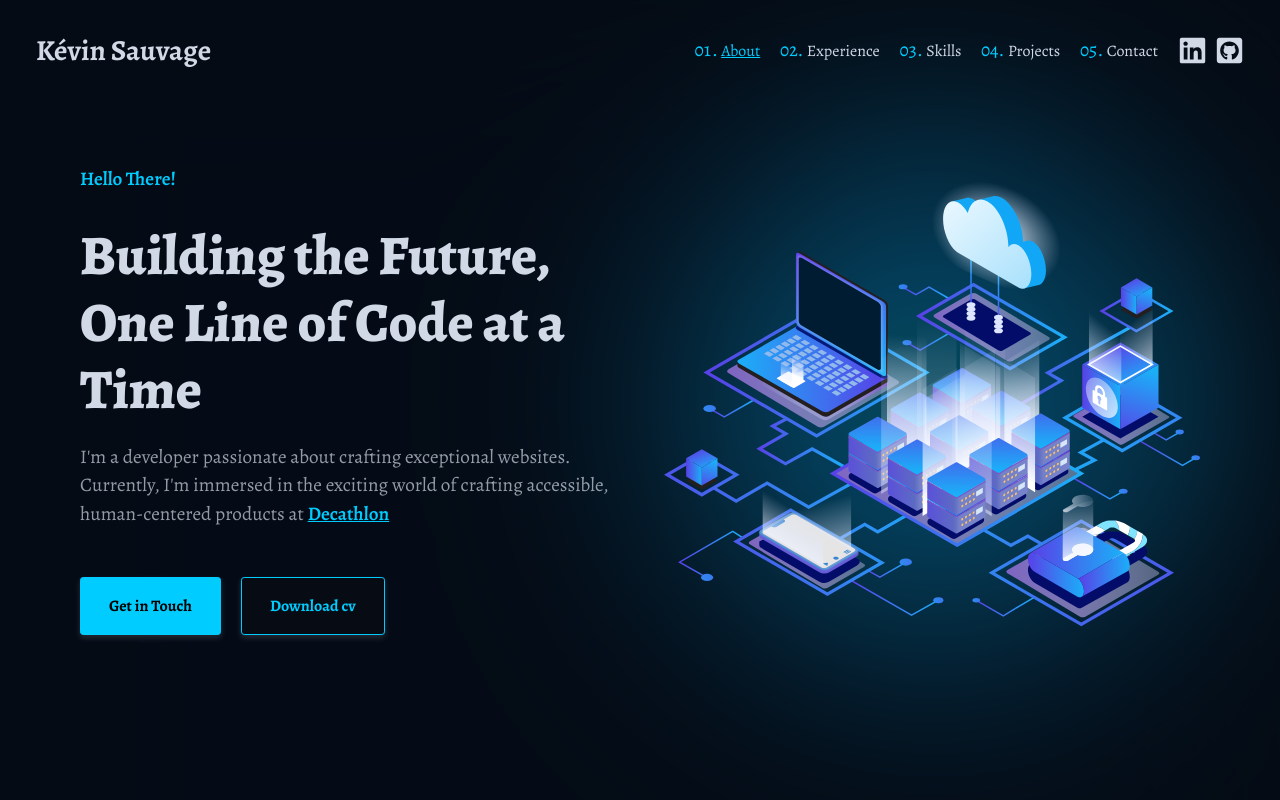
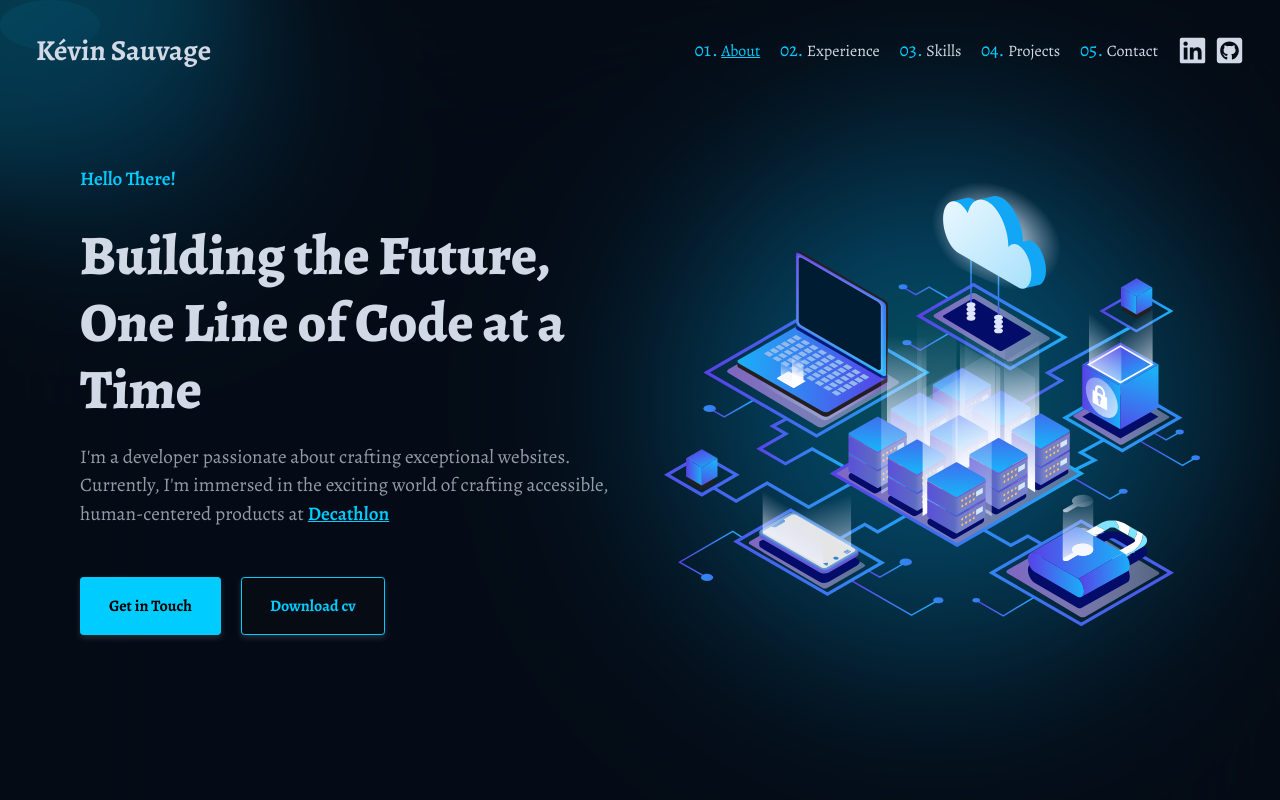
Before and after one commit to kevinsauvage/next-portfolio, a Next.js app: page / in a window 1280 px wide. Shown: the top 800 px of the page. Built offline with nearby package versions, Linux system fonts and the light colour scheme.

Commit message:
feat: add more gradient

```diff
--- a/src/components/LayoutWrapper/LayoutWrapper.module.scss
+++ b/src/components/LayoutWrapper/LayoutWrapper.module.scss
@@ -27,8 +27,8 @@
       width: 100%;
       height: 100%;
       background-color: rgba(var(--rgb-color-background-1), 0.7);
-      backdrop-filter: blur(100px) saturate(180%);
-      -webkit-backdrop-filter: blur(100px) saturate(180%);
+      backdrop-filter: blur(80px) saturate(180%);
+      -webkit-backdrop-filter: blur(80px) saturate(180%);
       z-index: 1;
     }
   }
--- a/src/components/LayoutWrapper/LayoutWrapper.tsx
+++ b/src/components/LayoutWrapper/LayoutWrapper.tsx
@@ -16,6 +16,7 @@ const LayoutWrapper = ({ children }: Properties) => (
       <div className="blur-effect blur2" />
       <div className="blur-effect blur3" />
       <div className="blur-effect blur4" />
+      <div className="blur-effect blur5" /> <div className="blur-effect blur6" />
       <Analytics />
       <script
         type="application/ld+json"
--- a/src/styles/globals.scss
+++ b/src/styles/globals.scss
@@ -80,32 +80,50 @@ select:-webkit-autofill:focus {
 }
 
 .blur0 {
+  top: 0;
+  left: 0;
+  width: 100px;
+  height: 50px;
+}
+
+.blur1 {
   top: calc(100vh - 50vh);
   right: 17%;
   transform: translateY(-50%);
   width: 20vw;
+
+  @include respond(large) {
+    top: 100vh;
+  }
 }
 
-.blur1 {
+.blur2 {
   top: 160vh;
   left: -10%;
   width: 30vw;
 }
 
-.blur2 {
+.blur3 {
   top: 300vh;
   right: 5%;
   width: 25vw;
 }
 
-.blur3 {
+.blur4 {
   top: 400vh;
   right: 80%;
   width: 30vw;
 }
 
-.blur4 {
+.blur5 {
   bottom: 110vh;
   right: 10%;
   width: 20vw;
 }
+
+.blur6 {
+  bottom: 0;
+  left: 0;
+  width: 150px;
+  height: 150px;
+}
```
